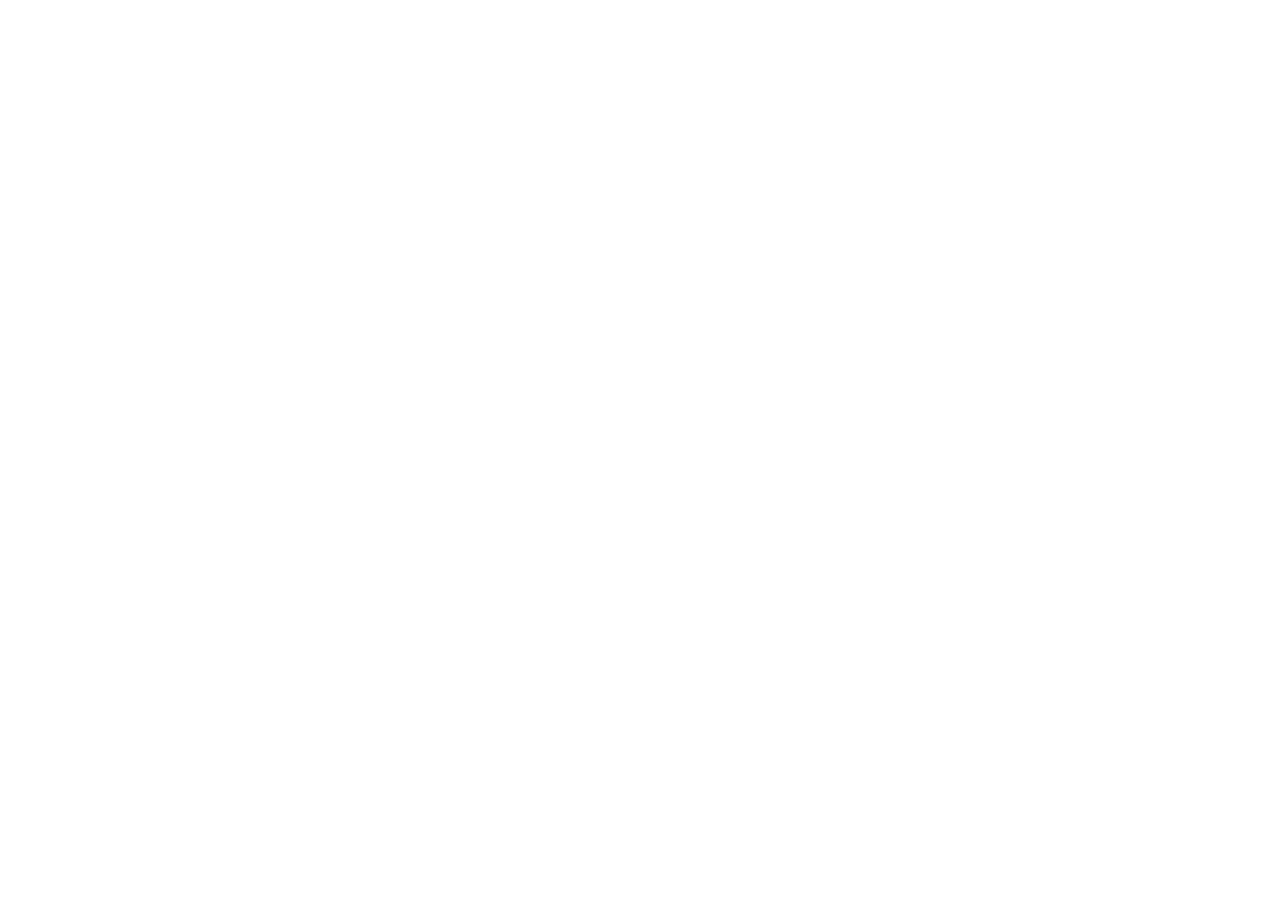
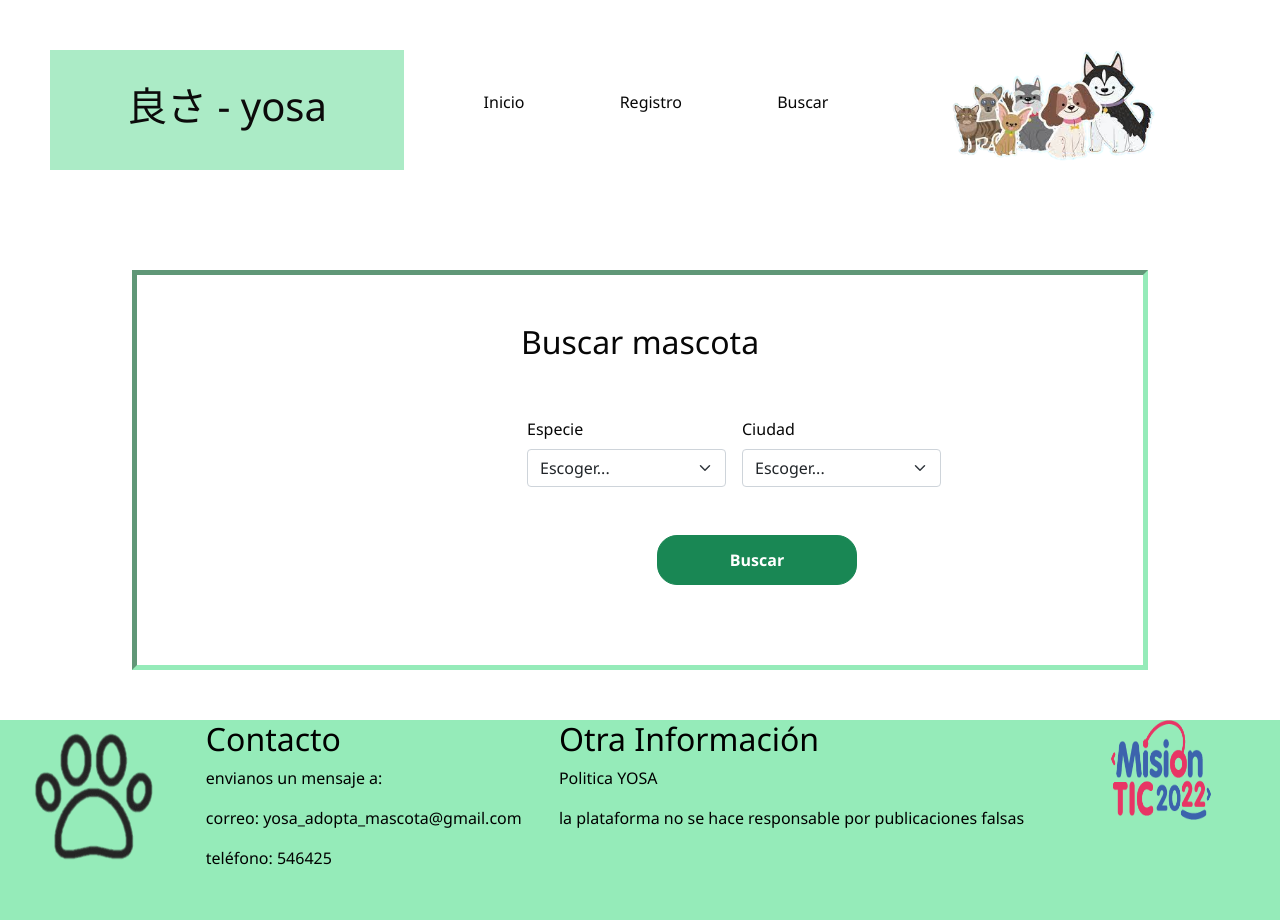
Before and after one commit to Orduz98/YOSA, a website: page src/Buscar.html in a window 1280 px wide. Before the commit the page ends 800 px from the top, so only its background shows below. Drawn offline with nearby package versions, Linux system fonts and the light colour scheme.

Commit message:
Actualizacion Añadir.html y creación Buscar.html

```diff
--- a/src/Buscar.html
+++ b/src/Buscar.html
@@ -0,0 +1,254 @@
+<!DOCTYPE html>
+<html>
+<head>
+    <meta charset="UTF-8">
+    <meta name="viewport" content="width=device-width, initial-scale=1.0">
+    <title>Buscar mascota</title>
+    <link href="https://cdn.jsdelivr.net/npm/bootstrap@5.1.1/dist/css/bootstrap.min.css" rel="stylesheet"
+        integrity="sha384-F3w7mX95PdgyTmZZMECAngseQB83DfGTowi0iMjiWaeVhAn4FJkqJByhZMI3AhiU" crossorigin="anonymous">
+</head>
+<body>
+    <style>
+        form {
+            margin-top: auto;
+            margin-bottom: auto;
+            margin-right: auto;
+            margin-left:390px;
+            width:500px;
+            }
+        #btnbuscar{
+            width: 150px;
+            border-radius: 20px;
+            margin-left: 130px;
+        }
+        * {
+            box-sizing: border-box;
+            font-family: 'Segoe UI', Tahoma, Geneva, Verdana, sans-serif;
+        }
+
+
+        body {
+            max-width: 1400px;
+            min-width: 375px;
+            margin-right: auto;
+            margin-left: auto;
+            margin-top: 0;
+            margin-bottom: 0;
+            color: #070707;
+        }
+
+        section {
+            margin: 50px;
+        }
+
+        .header-section {
+            margin-bottom: 100px;
+        }
+
+        .header-container {
+            display: flex;
+            flex-wrap: wrap;
+            justify-content: space-around;
+            text-align: center;
+        }
+
+        .site-title {
+            width: 30%;
+            background-color: rgb(171, 235, 198);
+            color: #0c0b0b;
+            display: flex;
+            align-items: center;
+            justify-content: center;
+        }
+
+        .site-nav {
+            width: 40%;
+            display: flex;
+            justify-content: space-around;
+            align-items: center;
+        }
+
+        .site-nav>a {
+            color: inherit;
+            text-decoration: none;
+        }
+
+        .site-nav>a:hover {
+            text-decoration: underline;
+            font-weight: bold;
+        }
+
+        .logo-container {
+            width: 30%;
+        }
+
+        .logo-container__site-logo {
+            height: 120px;
+        }
+
+        .banner {
+            width: 100%;
+        }
+
+        .banner>img {
+            width: 100%;
+            height: 400px;
+            max-width: 1400px;
+            object-fit: cover;
+        }
+
+        .formulario{
+            border:  rgb(149, 235, 185) 5px inset;
+            height: 400px;
+        }
+
+        .seccion-pie {
+            background-color: rgb(149, 235, 185);
+            height: 200px;
+            display: flex;
+            color: black;
+            flex-wrap: wrap;
+            justify-content: space-around;
+
+        }
+    </style>
+
+    <!-- inicio encabezado del sitio -->
+    <header>
+        <section class="header-section">
+            <div class="header-container">
+
+                <div class="site-title">
+                    <h1>良さ - yosa</h1>
+                </div>
+
+                <!-- Inicio menú navegación -->
+                    <ul class="site-nav">
+                        <a href="index.html">Inicio</a>
+                        <a href="Añadir.html">Registro</a>
+                        <a href="Buscar.html">Buscar</a>
+                    </ul>
+                <!-- Fin menú navegación -->
+
+                <div class="logo-container">
+                    <img class="logo-container__site-logo" src="./logoabc.png" alt="Logo MisionTic 2022">
+                </div>
+            </div>
+        </section>
+    </header>
+    <!-- fin encabezado del sitio -->
+
+    <div class="container">
+        <main>
+            <section class = "formulario">
+                <div class="py-5 text-center">
+                    <h2>Buscar mascota</h2>
+                </div>
+                <div class="row g-5">
+                    <div class="col-md-7 col-lg-8">
+                        <form class="needs-validation" novalidate>
+                            <div class="row g-3">
+                                <div class="col-md-5">
+                                    <label for="especie" class="form-label">Especie</label>
+                                    <select class="form-select" id="especie" required>
+                                        <option value="">Escoger...</option>
+                                        <option>Perro</option>
+                                        <option>Gato</option>
+                                    </select>
+                                    <div class="invalid-feedback">
+                                        Please select a valid especie.
+                                    </div>
+                                </div>
+                                <div class="col-md-5">
+                                    <label for="ciudad" class="form-label">Ciudad</label>
+                                    <select class="form-select" id="ciudad" required>
+                                        <option value="">Escoger...</option>
+                                        <option>Armenia</option>
+                                        <option>Barrancabereja</option>
+                                        <option>Barranquilla</option>
+                                        <option>Bogotá</option>
+                                        <option>Bucaramanga</option>
+                                        <option>Buga</option>
+                                        <option>Cali</option>
+                                        <option>Cartagena</option>
+                                        <option>Chía</option>
+                                        <option>Cúcuta</option>
+                                        <option>Duitama</option>
+                                        <option>Florencia</option>
+                                        <option>Fusagasugá</option>
+                                        <option>Girardot</option>
+                                        <option>Honda</option>
+                                        <option>Ibagué</option>
+                                        <option>Ipiales</option>
+                                        <option>Jamundí</option>
+                                        <option>Leticia</option>
+                                        <option>Manizales</option>
+                                        <option>Mariquita</option>
+                                        <option>Medellín</option>
+                                        <option>Monpox</option>
+                                        <option>Monteria</option>
+                                        <option>Murillo</option>
+                                        <option>Neiva</option>
+                                        <option>Pamplona</option>
+                                        <option>Pasto</option>
+                                        <option>Pereira</option>
+                                        <option>Popayán</option>
+                                        <option>Riohacha</option>
+                                        <option>San Andres y Providencia</option>
+                                        <option>San Antero</option>
+                                        <option>Santa Marta</option>
+                                        <option>Santé de Antioquia</option>
+                                        <option>Sevilla</option>
+                                        <option>Sincelejos</option>
+                                        <option>Sogamoso</option>
+                                        <option>Tabio</option>
+                                        <option>Tocancinpá</option>
+                                        <option>Tolú</option>
+                                        <option>Tuluá</option>
+                                        <option>Tumaco</option>
+                                        <option>Tunja</option>
+                                        <option>Valledupar</option>
+                                        <option>Villavicencio</option>
+                                        <option>Yopal</option>
+                                        <option>Zipaquirá</option>
+                                    </select>
+                                    <div class="invalid-feedback">
+                                        Please select a valid ciudad.
+                                    </div>
+                                </div>
+                            </div>
+                        <br>
+                        <br>
+                        <button class="btn btn-success" type="submit"  id="btnbuscar" style="border-radius: 20px; width: 200px; height: 50px; font-weight: bold">Buscar</button>
+                        <!-- style="border-radius: 20px; width: 200px;" -->
+                        </form>
+                    </div>
+                </div>
+            </section>
+        </main>
+    </div>
+        <!-- Inicio pie del sitio -->
+        <footer>
+            <div class="seccion-pie">
+                <article>
+                    <img src="logo.png" width="150" height="150">
+                </article>
+                <article>
+                    <h2>Contacto</h2>
+                    <p>envianos un mensaje a:</p>
+                    <p>correo: yosa_adopta_mascota@gmail.com</p>
+                    <p>teléfono: 546425</p>
+                </article>
+                <article>
+                    <h2>Otra Información</h2>
+                    <p>Politica YOSA</p>
+                    <p>la plataforma no se hace responsable por publicaciones falsas</p>
+                </article>
+                <article>
+                    <img src="logomision.png" width="200" height="100">
+                </article>
+            </div>
+        </footer>
+        <!-- fin pie del sitio -->
+</body>
+</html>
```
Also changed, not shown: src/Añadir.html (+8 -4 lines).
